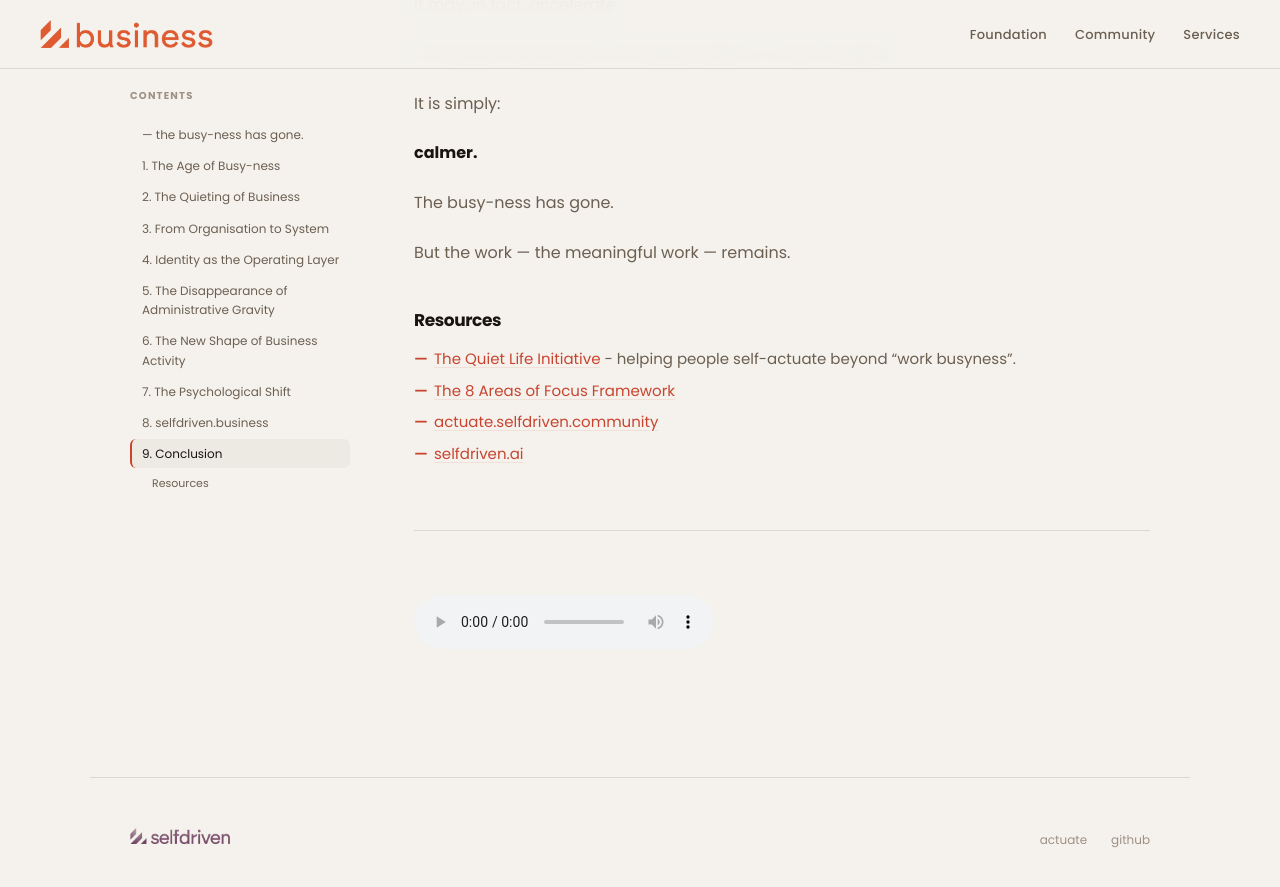
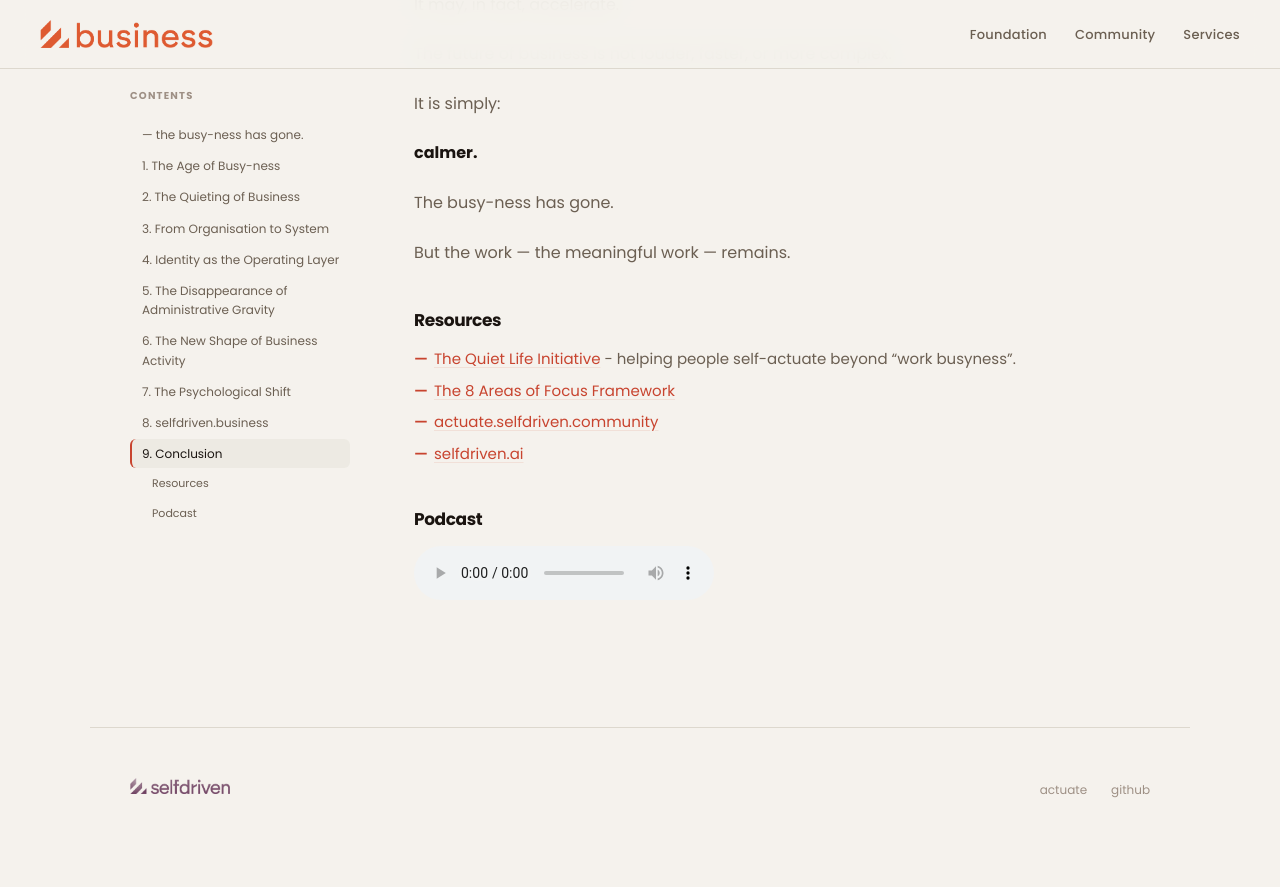
Before and after one commit to selfdriven-services/selfdriven-business, a Jekyll site: the page built from docs/index.md, in a window 1280 px wide and 900 px high, scrolled down 7505 px. Shown: the top 887 px of the window. Built offline with Jekyll 4.4.1, drawn with Linux system fonts in a browser that asks for light colours; after the commit the page ends 8355 px from its top, so only the background shows below that.

Commit message:
Update index.md

```diff
--- a/docs/index.md
+++ b/docs/index.md
@@ -228,9 +228,9 @@ But the work — the meaningful work — remains.
 - [actuate.selfdriven.community](https://actuate.selfdriven.community)
 - [selfdriven.ai](https://selfdriven.ai)
 
----
+### Podcast
 
-<audio controls="">
-	<source src="/assets/audio/achieving_operational_silence_through_automated_trust.m4a" type="audio/m4a">
+<audio controls>
+	<source src="/assets/audio/achieving_operational_silence_through_automated_trust.m4a" type="audio/mp4">
 	Your browser does not support the audio element.
 </audio>
```
